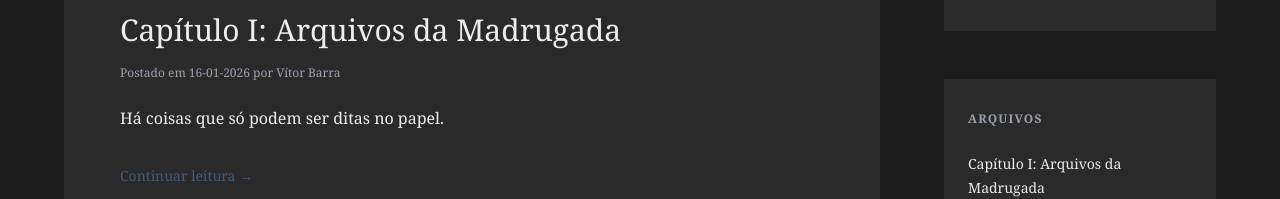
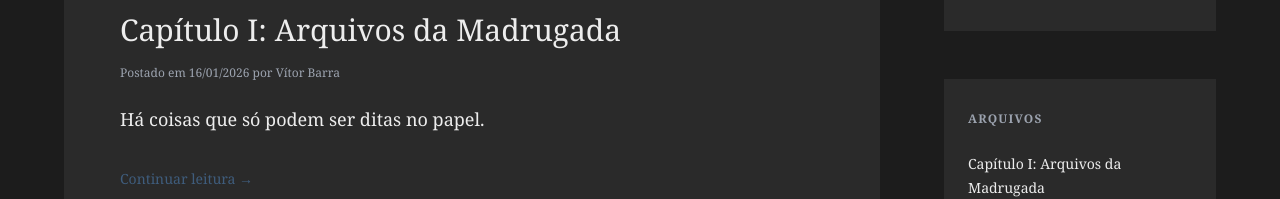
Before and after one commit to Kotige/cdh, a React (Vite) app: page / in a window 1280 px wide. Shown: the part 446-645 px from the top of the page. Built offline with nearby package versions, Linux system fonts and the light colour scheme; a web font is replaced by a local one.

Commit message:
fix: routes

```diff
--- a/src/App.jsx
+++ b/src/App.jsx
@@ -12,8 +12,8 @@ function App() {
     <BrowserRouter>
       <Routes>
         <Route path="/" element={<Home />} />
-        <Route path="/:genre/:slug" element={<StoryPage />}/>
-        <Route path="/:genre" element={<CategoryPage />}/>
+        <Route path="/:genreSlug/:slug" element={<StoryPage />}/>
+        <Route path="/:genreSlug" element={<CategoryPage />}/>
         <Route path="/aboutme" element={<AboutMe />} />
         <Route path="/changelog" element={<Changelog />} />
       </Routes>
--- a/src/components/FeaturedPost/index.jsx
+++ b/src/components/FeaturedPost/index.jsx
@@ -1,6 +1,9 @@
 import { Link } from "react-router-dom";
 
 export default function FeaturedPost({ story }) {
+
+    const formattedDate = new Date(story.date).toLocaleDateString("pt-BR");
+
     if (!story) return null;
 
     return (
@@ -8,7 +11,7 @@ export default function FeaturedPost({ story }) {
             className="
                 bg-bg-surface
                 px-6 py-10
-                md:px:10 md:py-14
+                md:px-10 md:py-14
                 lg:px-14
             ">
                 {/* Selo Editorial  */}
@@ -43,25 +46,25 @@ export default function FeaturedPost({ story }) {
                     text-text-muted
                     mb-6
                 ">
-                    Postado em {story.date} por {story.author}
+                    Postado em {formattedDate} por {story.author}
                 </p>
 
                 {/* Epígrafe  */}
                 {story.epigraph && (
                     <p className="
-                        text-base mb:text-lg
+                        text-base md:text-lg
                         leading-relaxed
                         text-text-main
                         mb-8
                         md:max-w-2xl
                     ">
-                        {story.epigraph}
+                        {story.epigraph.text}
                     </p>
                 )}
 
                 {/* CTA  */}
                 <Link
-                    to={`/${story.genre}/${story.slug}`}
+                    to={`/${story.genre.slug}/${story.slug}`}
                     className="
                         inline-block
                         text-sm
--- a/src/components/Sidebar/Categories/index.jsx
+++ b/src/components/Sidebar/Categories/index.jsx
@@ -28,7 +28,7 @@ export default function Categories() {
                 {categories.map(({slug, title, genre}) => (
                     <li key={slug}>
                         <Link
-                            to={`/${genre}/${slug}`}
+                            to={`/${genre.slug}/${slug}`}
                             className="text-sm text-text-main leading-snug hover:underline"
                         >
                             {title}
--- a/src/components/StoryPreview/index.jsx
+++ b/src/components/StoryPreview/index.jsx
@@ -6,6 +6,7 @@ export default function StoryPreview({
     readingTime,
     author,
     slug,
+    genreSlug,
 }) {
     return (
         <article className="
@@ -17,7 +18,7 @@ export default function StoryPreview({
             hover:bg-bg-elevated
         ">
             <h2 className='text-xl font-medium leading-snug mb-2 text-text-main'>
-                <Link to={`/contos/${slug}`}
+                <Link to={`/${genreSlug}/${slug}`}
                     className='hover:underline underline-offset-4'
                 >
                     {title}
--- a/src/data/stories.js
+++ b/src/data/stories.js
@@ -1,18 +1,23 @@
 export const stories = [
     {
         slug: "arquivos-da-madrugada",
-        genre: "ficcao-cientifica",
+        genre: {
+            label: "Ficção Científica",
+            slug: "ficcao-cientifica",
+        },
         series: {
             title: "Os Escritos de Elisa Barbosa",
             slug: "os-escritos-de-elisa-barbosa",
         },
         title: "Capítulo I: Arquivos da Madrugada",
-        epigraph: "Há coisas que só podem ser ditas no papel.",
-        epigraphAuthor: "Clarice Lispector",
+        epigraph: {
+            text: "Há coisas que só podem ser ditas no papel.",
+            author: "Clarice Lispector",
+        },
         author: "Vítor Barra",
-        date: "16-01-2026",
+        date: "2026-01-16",
         readingTime: 18,
-        previousChapter: "",
+        previousChapter: null,
         nextChapter: "a-noite-oficial-dos-ovnis",
 
         content: [
@@ -39,7 +44,7 @@ export const stories = [
             },
             {
                 type: "paragraph",
-                text: "Miguel esticou as folhas sobre a penteadeira e reconheceu de imediato a caligrafia rebuscada de sua avó Eliza. Pareciam ser um conjunto de cartas, mas não estavam destinadas a ninguém em específico. Um olhar mais atento deu ao rapaz a impressão de que podiam ser páginas arrancadas de um diário já que a barra esquerda da maioria das folhas parecia ter sido rasgada.",
+                text: "Miguel esticou as folhas sobre a penteadeira e reconheceu de imediato a caligrafia rebuscada de sua avó Elisa. Pareciam ser um conjunto de cartas, mas não estavam destinadas a ninguém em específico. Um olhar mais atento deu ao rapaz a impressão de que podiam ser páginas arrancadas de um diário já que a barra esquerda da maioria das folhas parecia ter sido rasgada.",
             },
             {
                 type: "paragraph",
@@ -83,7 +88,7 @@ export const stories = [
             },
             {
                 type: "paragraph",
-                text: "João faleceu cinco anos depois de Eliza. E, ajudando o pai a limpar a casa do avô, Miguel encontrou um novo conjunto de folhas amareladas preenchida pela caligrafia de Eliza. Dessa vez, entretanto, os escritos de sua avó estavam guardados em um saco plástico pregado com fitas atrás da fotografia de casamento de Eliza e João.",
+                text: "João faleceu cinco anos depois de Elisa. E, ajudando o pai a limpar a casa do avô, Miguel encontrou um novo conjunto de folhas amareladas preenchidas pela caligrafia de Elisa. Dessa vez, entretanto, os escritos de sua avó estavam guardados em um saco plástico pregado com fitas atrás da fotografia de casamento de Elisa e João.",
             },
             {
                 type: "paragraph",
@@ -91,11 +96,11 @@ export const stories = [
             },
             {
                 type: "paragraph",
-                text: "Na noite que se seguiu o dia de faxina pesada, Miguel não dormiu bem. Sonhou com seus avós vigiando a gaveta do seu guarda-roupas onde ele havia escondido os escritos de Eliza. De tempos em tempos acordava sobressaltado quando achava ter ouvido alguém chamando seu nome. E por mais que tentasse se distrair com algum filme em seu notebook ou músicas de meditação, o sono teimava em escapar-lhe; sua atenção estava totalmente voltada para a gaveta e o seu misterioso conteúdo.",
+                text: "Na noite que se seguiu o dia de faxina pesada, Miguel não dormiu bem. Sonhou com seus avós vigiando a gaveta do seu guarda-roupas onde ele havia escondido os escritos de Elisa. De tempos em tempos acordava sobressaltado quando achava ter ouvido alguém chamando seu nome. E por mais que tentasse se distrair com algum filme em seu notebook ou músicas de meditação, o sono teimava em escapar-lhe; sua atenção estava totalmente voltada para a gaveta e o seu misterioso conteúdo.",
             },
             {
                 type: "paragraph",
-                text: "Quando finalmente desistiu de dormir, Miguel se levantou, abriu a janela do quarto e deixou com que a brisa morna do verão fizesse as cortinas dançarem. Ele pegou duas das folhas de Eliza e as colocou sobre sua escrivaninha. Seu coração começou a chacoalhar em seu peito e a ansiedade lhe invadiu por completo. Miguel se esqueceu — ou apenas ignorou — a promessa que fizera e começou a ler o que sua avó havia se dado ao trabalho de registrar.",
+                text: "Quando finalmente desistiu de dormir, Miguel se levantou, abriu a janela do quarto e deixou com que a brisa morna do verão fizesse as cortinas dançarem. Ele pegou duas das folhas de Elisa e as colocou sobre sua escrivaninha. Seu coração começou a chacoalhar em seu peito e a ansiedade lhe invadiu por completo. Miguel se esqueceu — ou apenas ignorou — a promessa que fizera e começou a ler o que sua avó havia se dado ao trabalho de registrar.",
             },
             {
                 type: "paragraph",
@@ -123,7 +128,7 @@ export const stories = [
             },
             {
                 type: "paragraph",
-                text: "Lembro-me desse dia com muita clareza. Era madrugada e eu era a legista de plantão. Estava fazendo a autópsia do cadáver de um indigente que seria enviado para a escola de medicina quando Sérgio me chamou na recepção do necrotério. Embora ainda fosse quatro horas da manhã, O Dia já havia sido distribuído e a manchete anunciava em letras garrafais o suicídio do presente Getúlio Vargas.",
+                text: "Lembro-me desse dia com muita clareza. Era madrugada e eu era a legista de plantão. Estava fazendo a autópsia do cadáver de um indigente que seria enviado para a escola de medicina quando Sérgio me chamou na recepção do necrotério. Embora ainda fosse quatro horas da manhã, O Dia já havia sido distribuído e a manchete anunciava em letras garrafais o suicídio do presidente Getúlio Vargas.",
             },
             {
                 type: "paragraph",
@@ -131,7 +136,7 @@ export const stories = [
             },
             {
                 type: "paragraph",
-                text: "Miguel estava completamente incrédulo com as coisas que estava lendo. Não sabia se acreditava naquilo ou não. Sua avó era professora — ou pelo menos era isso que todos diziam — e não médica. A única explicação que o rapaz conseguia formular para tudo isso é que Eliza era uma boa escritora e estava narrando uma história inventada.",
+                text: "Miguel estava completamente incrédulo com as coisas que estava lendo. Não sabia se acreditava naquilo ou não. Sua avó era professora — ou pelo menos era isso que todos diziam — e não médica. A única explicação que o rapaz conseguia formular para tudo isso é que Elisa era uma boa escritora e estava narrando uma história inventada.",
             },
             {
                 type: "paragraph",
@@ -530,7 +535,7 @@ export const stories = [
             },
             {
                 type: "paragraph",
-                text: "Nas periferias do Rio de Janeiro, meus pés já estavam cheios de bolhas e doíam tanto que eu não conseguia mais andar. Me sentei numa calçada e tirei os sapatos para que meus pés feridos descansarem. João se sentou ao meu lado e suspirou fundo.",
+                text: "Nas periferias do Rio de Janeiro, meus pés já estavam cheios de bolhas e doíam tanto que eu não conseguia mais andar. Me sentei numa calçada e tirei os sapatos para que meus pés feridos descansassem. João se sentou ao meu lado e suspirou fundo.",
             },
             {
                 type: "paragraph",
--- a/src/pages/CategoryPage/index.jsx
+++ b/src/pages/CategoryPage/index.jsx
@@ -21,11 +21,11 @@ const genreMeta = {
 };
 
 export default function CategoryPage() {
-    const { genre } = useParams();
-    const meta = genreMeta[genre];
+    const { genreSlug } = useParams();
+    const meta = genreMeta[genreSlug];
 
     const filteredStories = stories.filter(
-        (story) => story.genre === genre
+        (story) => story.genre.slug === genreSlug
     ).slice().reverse();
 
     if (!meta) {
@@ -44,7 +44,7 @@ export default function CategoryPage() {
 
     return (
         <div className="bg-bg-main min-h-screen">
-            <ReadingHeader title={""} />
+            <ReadingHeader title={`Arquivo — ${meta.title}`} />
             <ReadingLayout>
                 {/* Prefácio da Categoria */}
                 <header className="mb-12 max-w-2xl">
@@ -73,8 +73,9 @@ export default function CategoryPage() {
                         <StoryPreview
                             key={story.slug}
                             slug={story.slug}
+                            genreSlug={story.genre.slug}
                             title={story.title}
-                            excerpt={story.epigraph}
+                            excerpt={story.epigraph?.text ?? ""}
                             readingTime={story.readingTime}
                             author={story.author}
                         />
--- a/src/pages/StoryPage/index.jsx
+++ b/src/pages/StoryPage/index.jsx
@@ -15,8 +15,14 @@ export default function StoryPage() {
 
     const [immersive, setImmersive] = useState(false);
 
-    const { slug } = useParams();
-    const story = stories.find((s) => s.slug === slug);
+    const { genreSlug, slug } = useParams();
+
+    const story = stories.find(
+        story =>
+                story.slug === slug &&
+                story.genre.slug === genreSlug
+    );
+
 
     if (!story) {
         return( <p className="p-8 text-center text-text-muted bg-bg-main">
@@ -24,12 +30,16 @@ export default function StoryPage() {
             </p>);
     }
 
+    const previousStory = story.previousChapter ? stories.find(s => s.slug === story.previousChapter) : null;
+
+    const nextStory = story.nextChapter ? stories.find(s => s.slug === story.nextChapter) : null;
+
     return (
         <div className={`min-h-screen bg-bg-main transition-colors duration-300`}>
         {/* Header de Leitura  */}
         {!immersive && (
             <ReadingHeader
-                title={story.genre}
+                title={story.genre.label}
             />
         )}
 
@@ -39,8 +49,8 @@ export default function StoryPage() {
             <StoryHeader
                 series={story.series.title}
                 title={story.title}
-                epigraph={!immersive ? story.epigraph : undefined}
-                epigraphAuthor={story.epigraphAuthor}
+                epigraph={!immersive ? story.epigraph?.text : undefined}
+                epigraphAuthor={!immersive ? story.epigraph?.author : undefined}
                 author={story.author}
                 date={story.date}
                 readingTime={story.readingTime}
@@ -51,7 +61,7 @@ export default function StoryPage() {
                 {story.content.map((block, index) => {
                     if (block.type === "paragraph") {
                         return (
-                            <p key={index} className="mb-4 leading-relaxed">
+                            <p key={index} className="mb-4 leading-relaxed text-reading-text">
                                 {block.dropCap && <DropCap letter={block.dropCap} />}
                                 {block.text}
                             </p>
@@ -75,18 +85,24 @@ export default function StoryPage() {
 
             {/* Navegação  */}
             <StoryNavigation
-                previous={{
-                    href: "/publications/o-misterio-da-floresta-encantada",
-                    title: "O Mistério da Floresta Encantada"
-                }}
-                next={{
-                    href: "/publications/o-segredo-do-castelo-antigo",
-                    title: "O Segredo do Castelo Antigo"
-                }}
+                previous={
+                    previousStory ? {
+                        href: `/${previousStory.genre.slug}/${previousStory.slug}`,
+                        title: previousStory.title
+                    }
+                    : null
+                }
+                next={
+                    nextStory ? {
+                        href: `/${nextStory.genre.slug}/${nextStory.slug}`,
+                        title: nextStory.title
+                    }
+                    : null
+                }
                 series={{
-                    title: story.series.title,
-                    href: `/series/${story.series.slug}`
-                }}
+                        title: story.series.title,
+                        href: `/series/${story.series.slug}`
+                    }}
             />
         </ReadingLayout>
 
```
Also changed, not shown: src/components/Sidebar/RecentPosts/index.jsx (+5 -2 lines).
